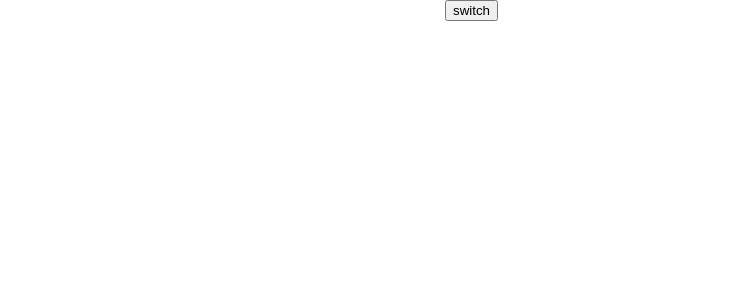
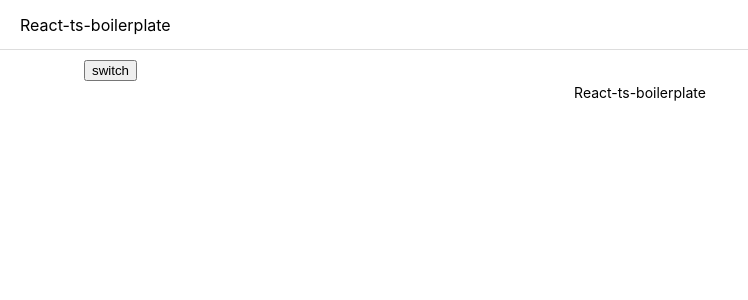
Before and after one commit to je0ngyun/react-ts-boilerplate, a React (Create React App) app: page / in a window 1280 px wide. Shown: the top 300 px of the page, without its empty margins (0-748 px from the left). Built offline with nearby package versions, Linux system fonts and the light colour scheme.

Commit message:
feat : Layout 나누기 작업

```diff
--- a/src/App.tsx
+++ b/src/App.tsx
@@ -1,13 +1,16 @@
 import React, { useEffect } from 'react'
-import GlobalStyle from '@styles/global'
 import { useRecoilState } from 'recoil'
 import { ThemeFlag, themeState } from '@store/theme'
-import { lightTheme, darkTheme } from '@styles/theme'
+import { QueryClient, QueryClientProvider } from 'react-query'
+import Router from './routes/Router'
 import { BrowserRouter } from 'react-router-dom'
 import { ThemeProvider } from 'styled-components'
+import GlobalStyle from '@styles/global'
+import { lightTheme, darkTheme } from '@styles/theme'
 import { getThemeFromStorage } from '@utils/storage'
-import { QueryClient, QueryClientProvider } from 'react-query'
-import Router from './routes/Router'
+import Header from './components/Layout/Header/index'
+import Main from '@components/Layout/Main'
+import Footer from '@components/Layout/Footer'
 
 function App() {
   const [currentTheme, setCurrentTheme] = useRecoilState(themeState)
@@ -26,9 +29,13 @@ function App() {
       <ThemeProvider theme={theme}>
         <GlobalStyle />
         <QueryClientProvider client={queryClient}>
-          <BrowserRouter>
-            <Router />
-          </BrowserRouter>
+          <Header />
+          <Main>
+            <BrowserRouter>
+              <Router />
+            </BrowserRouter>
+            <Footer />
+          </Main>
         </QueryClientProvider>
       </ThemeProvider>
     </>
--- /dev/null
+++ b/src/components/Layout/Footer/index.tsx
@@ -0,0 +1,8 @@
+import React from 'react'
+import { StFooter } from './style'
+
+const Footer = () => {
+  return <StFooter>React-ts-boilerplate</StFooter>
+}
+
+export default Footer
--- /dev/null
+++ b/src/components/Layout/Footer/style.ts
@@ -0,0 +1,9 @@
+import styled from 'styled-components'
+
+export const StFooter = styled.footer`
+  padding: 5px 0;
+  display: flex;
+  align-items: center;
+  justify-content: center;
+  font-size: ${({ theme }) => theme.fontSizes.small};
+`
--- /dev/null
+++ b/src/components/Layout/Header/index.tsx
@@ -0,0 +1,8 @@
+import React from 'react'
+import { StHeader } from './style'
+
+const Header = () => {
+  return <StHeader>React-ts-boilerplate</StHeader>
+}
+
+export default Header
--- /dev/null
+++ b/src/components/Layout/Header/style.ts
@@ -0,0 +1,15 @@
+import styled from 'styled-components'
+
+export const StHeader = styled.header`
+  display: flex;
+  align-items: center;
+  position: fixed;
+  top: 0;
+  z-index: 1;
+  height: 50px;
+  width: 100%;
+  padding: 0px 20px;
+  border-bottom: 1px solid #ddd;
+  background-color: ${({ theme }) => theme.colors.background_color};
+  transition: background-color 0.5s;
+`
--- /dev/null
+++ b/src/components/Layout/Main/index.tsx
@@ -0,0 +1,12 @@
+import React, { ReactNode } from 'react'
+import { StMain } from './style'
+
+interface Props {
+  children: ReactNode
+}
+
+const Main = ({ children }: Props) => {
+  return <StMain>{children}</StMain>
+}
+
+export default Main
--- /dev/null
+++ b/src/components/Layout/Main/style.ts
@@ -0,0 +1,11 @@
+import styled from 'styled-components'
+
+export const StMain = styled.main`
+  margin-top: 50px;
+  padding: 10px;
+  width: 90%;
+  padding-left: 20px;
+  padding-right: 20px;
+  margin-left: auto;
+  margin-right: auto;
+`
--- a/src/components/Test/index.tsx
+++ b/src/components/Test/index.tsx
@@ -7,6 +7,6 @@ const Test = () => {
     suspense: true,
     retry: false,
   })
-  return <div>{data.star}</div>
+  return <div>{data.name}</div>
 }
 export default Test
--- a/src/components/error/ErrorBoundary/index.tsx
+++ b/src/components/error/ErrorBoundary/index.tsx
@@ -1,9 +1,15 @@
-import React, { Component, ErrorInfo, cloneElement, ReactElement } from 'react'
+import React, {
+  Component,
+  ErrorInfo,
+  cloneElement,
+  ReactElement,
+  ReactNode,
+} from 'react'
 import { CustomErrorClass } from '@api/types/error'
 
 interface Props {
-  children: ReactElement
-  fallback: JSX.Element
+  children: ReactNode
+  fallback: ReactElement
   ignoreError?: Set<CustomErrorClass>
   resetQuery?: () => void
 }
--- a/src/components/error/QueryBoundary/index.tsx
+++ b/src/components/error/QueryBoundary/index.tsx
@@ -1,13 +1,13 @@
-import React, { ReactElement, Suspense } from 'react'
+import React, { ReactElement, ReactNode, Suspense } from 'react'
 import { useQueryErrorResetBoundary } from 'react-query'
 import ErrorBoundary from '@components/Error/ErrorBoundary'
 import DefaultErrorFallBack from '@components/Error/DefaultQueryFallBack'
 import { CustomErrorClass, UnauthorizedError } from '@api/types/error'
 
 interface Props {
-  children: ReactElement
+  children: ReactNode
   loadingFallback?: ReactElement
-  errorFallback?: JSX.Element
+  errorFallback?: ReactElement
   ignoreError?: CustomErrorClass[]
 }
 
--- a/src/styles/global/index.ts
+++ b/src/styles/global/index.ts
@@ -12,9 +12,9 @@ const GlobalStyle = createGlobalStyle<{ theme: Theme }>`
 
   html,
   body {
-    max-width: 390px;
+    width: 100%;
     height: 100%;
-    margin: 0px auto;
+    position: relative;
   }
 
   body {
```
